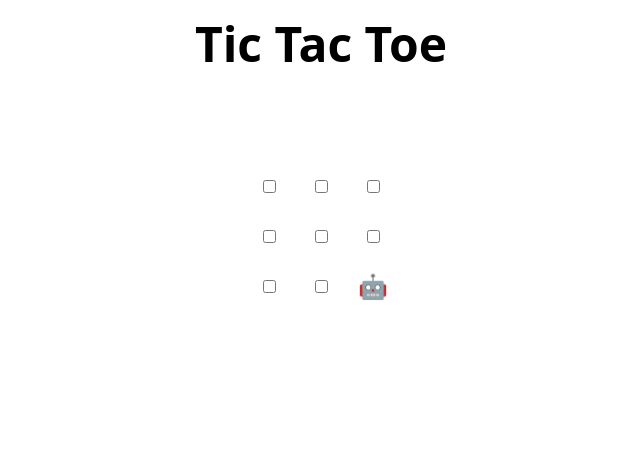
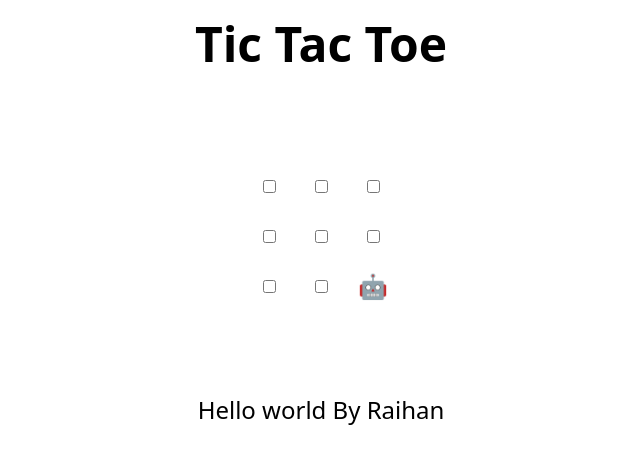
Before and after one commit to RaihanulIslamNahid/MLSA_Technical-onboarding-by-Raihan-1, a plain HTML site: page index.html in a window 1280 px wide. Shown: the whole page, without its empty margins (319-959 px from the left). Drawn offline with Linux system fonts and the light colour scheme.

Commit message:
Update index.html
Hello MLSA

```diff
--- a/index.html
+++ b/index.html
@@ -47,6 +47,7 @@
   </tr>
 </table>
 
+<p>Hello world By Raihan</p>
 <h2 hidden>Game over, refresh to play again 🧑‍💻 🤖!</h2>
 
 <script>
```
